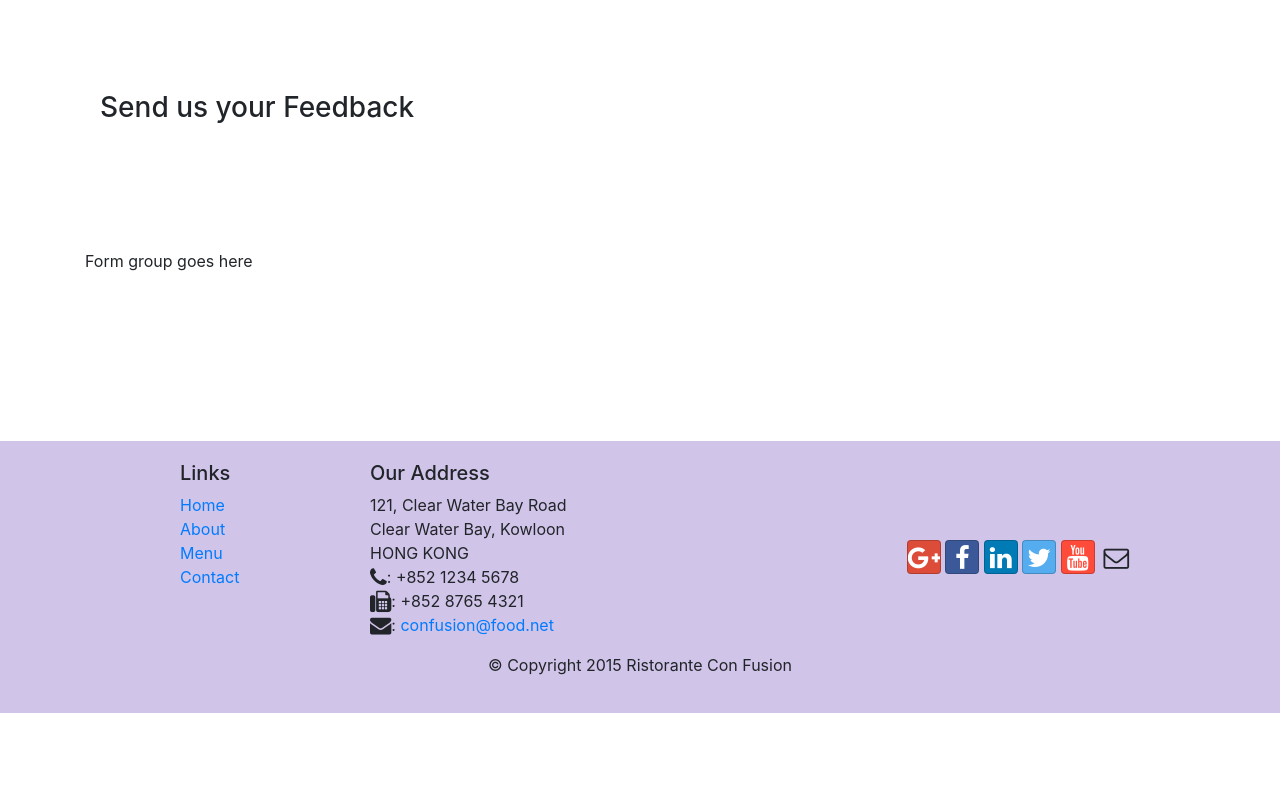
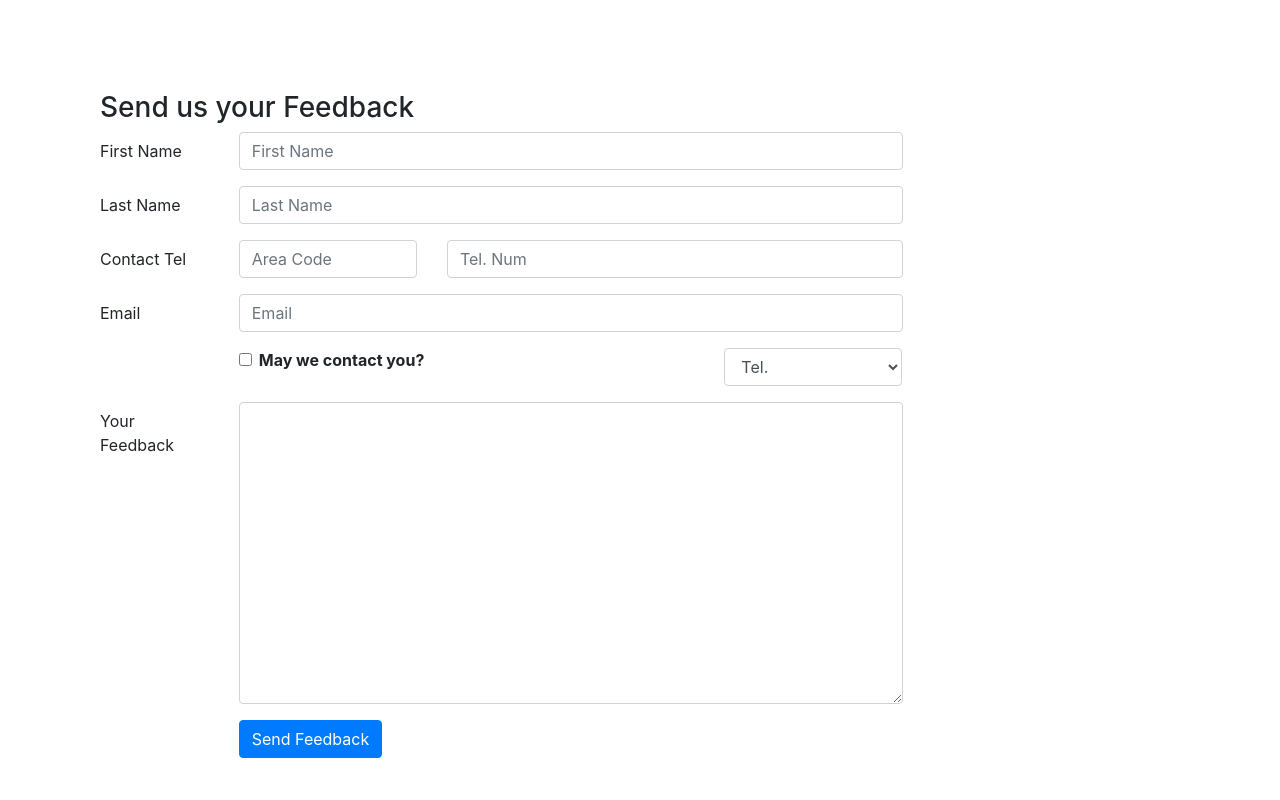
Before and after one commit to KShehzadi/FrontEndWebUIFrameworksAndTools--Bootstrap4, a website: page Week 2/contactus.html in a window 1280 px wide. Shown: the part 800-1600 px from the top of the page. Before the commit the page ends 1513 px from the top, so only its background shows below. Drawn offline with nearby package versions, Linux system fonts and the light colour scheme.

Commit message:
week 2 form group added in contact us page

```diff
--- a/Week 2/contactus.html
+++ b/Week 2/contactus.html
@@ -95,7 +95,67 @@
             <div class="col-12">
                 <h3>Send us your Feedback</h3>
             </div>
-            Form group goes here
+            <div class="col-12 col-md-9">
+                <form>
+                    <div class="form-group row">
+                        <label for="firstname" class="col-md-2 col-form-label">First Name</label>
+                        <div class="col-md-10">
+                            <input type="text" class="form-control" id="firstname" name="firstname" placeholder="First Name">
+                        </div>
+                    </div>
+                    <div class="form-group row">
+                        <label for="lastname" class="col-md-2 col-form-label">Last Name</label>
+                        <div class="col-md-10">
+                            <input type="text" class="form-control" id="lastname" name="lastname" placeholder="Last Name">
+                        </div>
+                    </div>
+                    <div class="form-group row">
+                        <label for="telnum" class="col-12 col-md-2 col-form-label">Contact Tel</label>
+                        <div class="col-5 col-md-3">
+                            <input type="tel" class="form-control" id="areacode" name="areacode" placeholder="Area Code">
+                        </div>
+                        <div class="col-7 col-md-7">
+                            <input type="tel" class="form-control" id="telnum" name="telnum" placeholder="Tel. Num">
+                        </div>
+                    </div>
+                    <div class="form-group row">
+                        <label for="emailid" class="col-md-2 col-form-label">Email</label>
+                        <div class="col-md-10">
+                            <input type="email" class="form-control" id="emailid" name="emailid" placeholder="Email">
+                        </div>
+                    </div>
+                    <div class="form-group row">
+                        <div class="col-md-6 offset-md-2">
+                            <div class="form-check">
+                                <input type="checkbox" class="form-check-input"
+                                name="approve" id="approve" value="">
+                                <label class="form-check-label" for="approve">
+                                    <strong>May we contact you?</strong>
+                                </label>
+                            </div>
+                        </div>
+                        <div class="col-md-3 offset-md-1">
+                            <select class="form-control">
+                                <option>Tel.</option>
+                                <option>Email</option>
+                            </select>
+                        </div>
+                    </div>
+                    <div class="form-group row">
+                        <label for="feedback" class="col-md-2 col-form-label">Your Feedback</label>
+                        <div class="col-md-10">
+                            <textarea class="form-control" id="feedback" name="feedback" rows="12"></textarea>
+                        </div>
+                    </div>
+                    <div class="form-group row">
+                        <div class="offset-md-2 col-md-10">
+                            <button type="submit" class="btn btn-primary">
+                                Send Feedback
+                            </button>
+                        </div>
+                    </div>
+                </form>
+            </div>
         </div>
 
     </div>
```
